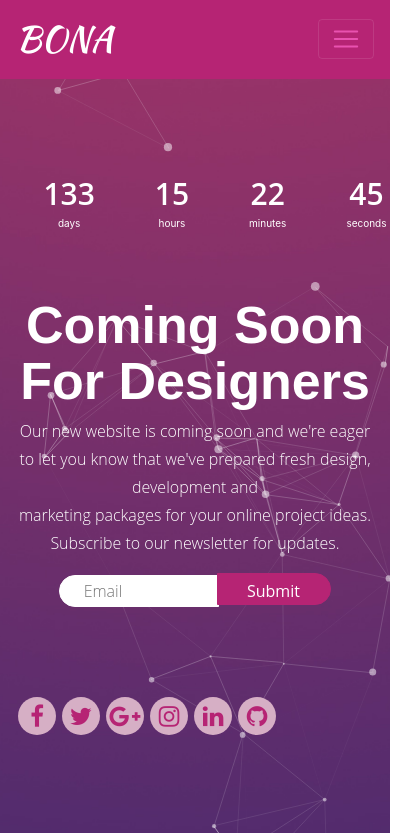
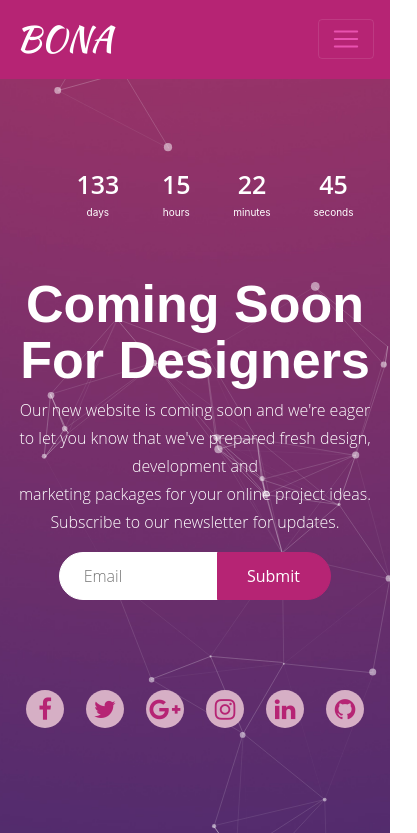
Before and after one commit to kachdev/Bona, a plain HTML site: page index.html in a window 390 px wide. Shown: the top 833 px of the page, 417 px wide, since content can reach past the window. Drawn offline with Linux system fonts and the light colour scheme.

Commit message:
Update style.css

```diff
--- a/css/style.css
+++ b/css/style.css
@@ -58,7 +58,7 @@
 
 }
 .countdown li{
-    padding: 30px;
+    margin:30px auto;
 }
 .countdown li span{
     font-family: "Open Sans", sans-serif;
@@ -243,7 +243,13 @@ form{
         text-indent: 0px;
         color: #fff;
     }
-
+    .countdown li span{
+        font-size: 25px;
+    }
+    .countdown li{
+        padding: 20px;
+        margin: auto;
+    }
     .countdown li p{
         font-family: -apple-system, BlinkMacSystemFont, "Segoe UI", Roboto, "Helvetica Neue", Arial, sans-serif, "Apple Color Emoji", "Segoe UI Emoji", "Segoe UI Symbol";
         font-size: 10px;
@@ -265,7 +271,11 @@ form{
         align-items: center;
         width: 100%;
         list-style: none;
-        margin: 50px auto;
+        margin: auto;
+    }
+
+    .social-icons li{
+        margin: auto;
     }
 
     #particles-js{
@@ -295,7 +305,7 @@ form{
         width: 10rem;
         border-top-right-radius: 0 !important;
         border-bottom-right-radius: 0 !important;
-        height: 2rem;
+        height: 3rem;
         padding-left: 1.5rem;
         border: 1px solid #fff;
         border-radius: 25px;
@@ -310,7 +320,7 @@ form{
         border-top-left-radius: 0 !important;
         border-bottom-left-radius: 0 !important;
         width: 100%;
-        height: 2rem;
+        height: 3rem;
         border: 1px solid #b62474;
         border-radius: 25px;
         background-color: #b62474;
```
